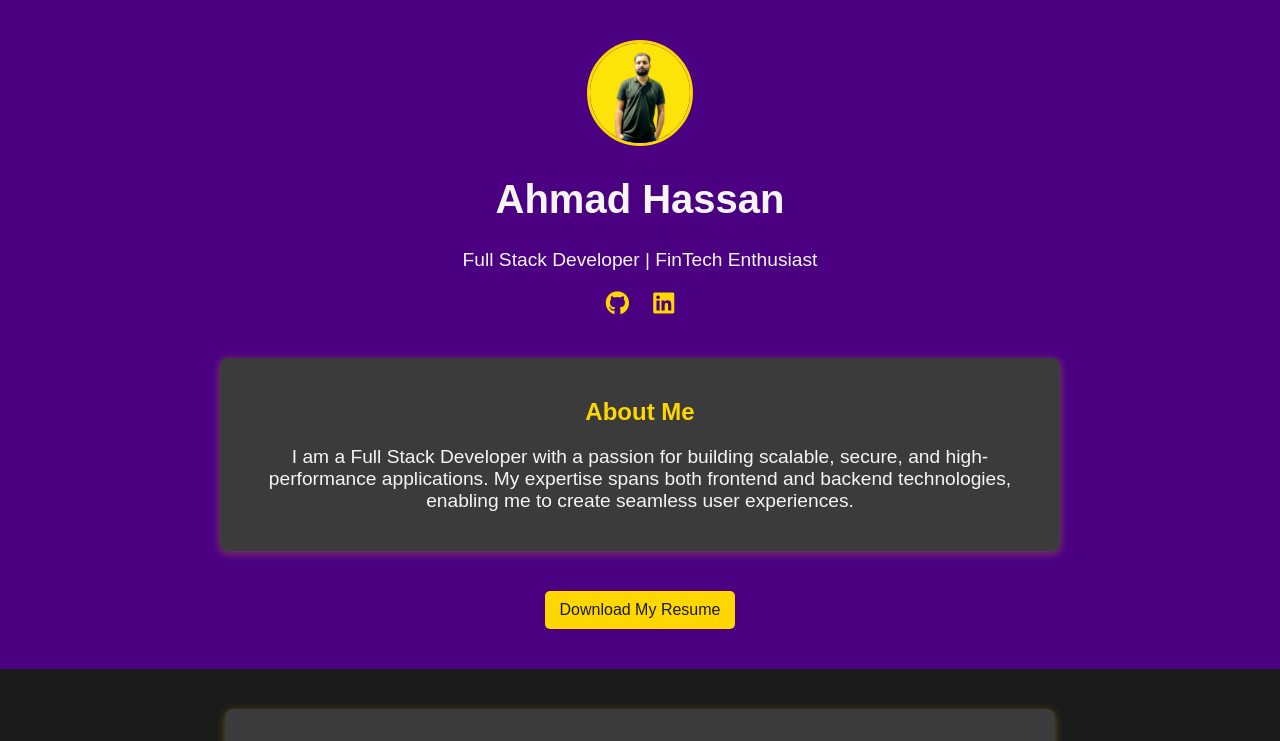
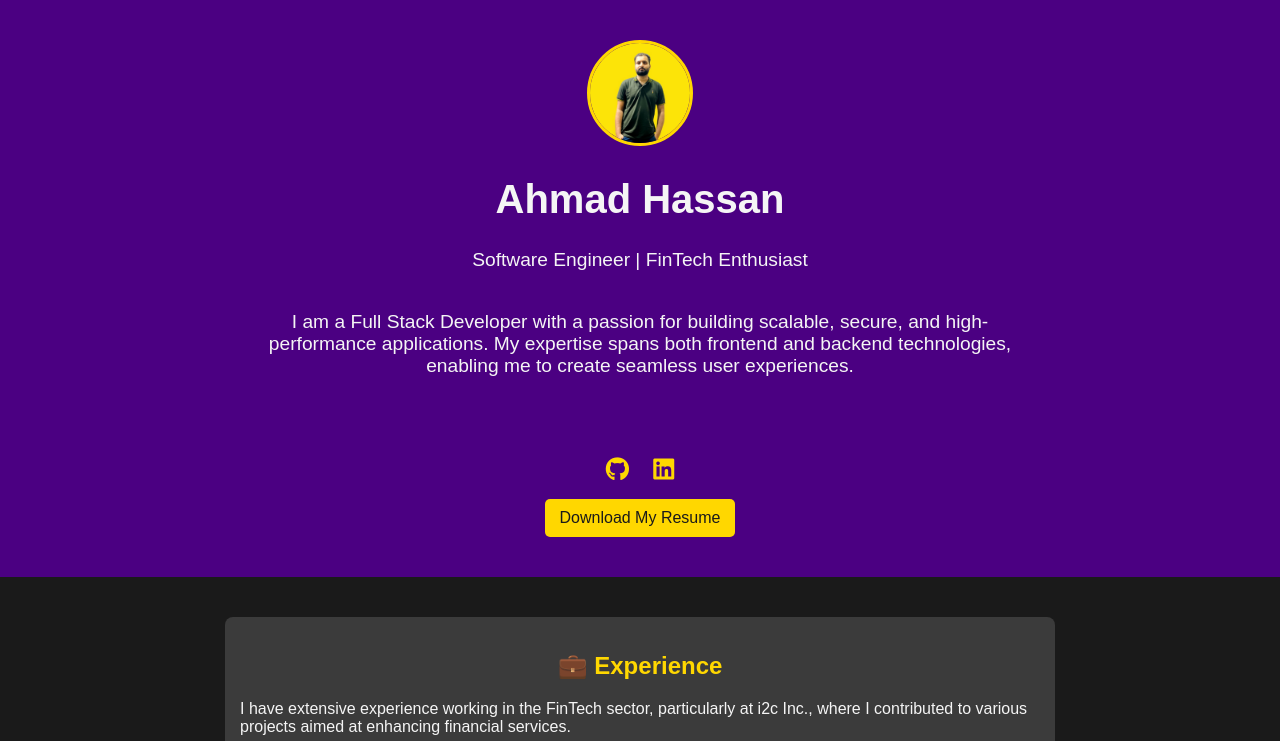
Before and after one commit to MrAhmadHassan/my-cool-website, a plain HTML site: page index.html in a window 1280 px wide. Shown: the top 741 px of the page. Drawn offline with nearby package versions, Linux system fonts and the light colour scheme.

Commit message:
changes in the header section and about section

```diff
--- a/index.html
+++ b/index.html
@@ -12,15 +12,14 @@
     <header>
         <img src="./images/Ahmad Hassan.jpg" alt="Ahmad Hassan" class="profile-image" />
         <h1>Ahmad Hassan</h1>
-        <p>Full Stack Developer | FinTech Enthusiast</p>
+        <p>Software Engineer | FinTech Enthusiast</p>
+        <section id="about">
+            <p>I am a Full Stack Developer with a passion for building scalable, secure, and high-performance applications. My expertise spans both frontend and backend technologies, enabling me to create seamless user experiences.</p>
+        </section>
         <div class="social-links">
             <a href="https://github.com/MrAhmadHassan" target="_blank"><i class="fab fa-github"></i></a>
             <a href="https://www.linkedin.com/in/ahmicode/" target="_blank"><i class="fab fa-linkedin"></i></a>
         </div>
-        <section id="about">
-            <h2>About Me</h2>
-            <p>I am a Full Stack Developer with a passion for building scalable, secure, and high-performance applications. My expertise spans both frontend and backend technologies, enabling me to create seamless user experiences.</p>
-        </section>
         <!-- Download Resume Button -->
         <div class="resume-download">
             <a href="#" target="_blank" class="download-button">Download My Resume</a>
--- a/styles.css
+++ b/styles.css
@@ -68,17 +68,13 @@ header p {
 /* Section Styles */
 section {
     margin: 40px auto;
-    padding: 20px;
-    background-color: #2c2c2c; /* Darker section background */
+    padding: 0 20px 20px 20px;
     border-radius: 8px;
-    box-shadow: 0 2px 10px rgba(255, 215, 0, 0.3); /* Gold shadow for sections */
     max-width: 800px; /* Center the content */
 }
 
 /* About Section */
-#about {
-   background-color: #3b3b3b; /* Slightly lighter for contrast */
-}
+
 
 #about h2 {
    color: #ffd700; /* Gold color for headings */
```
